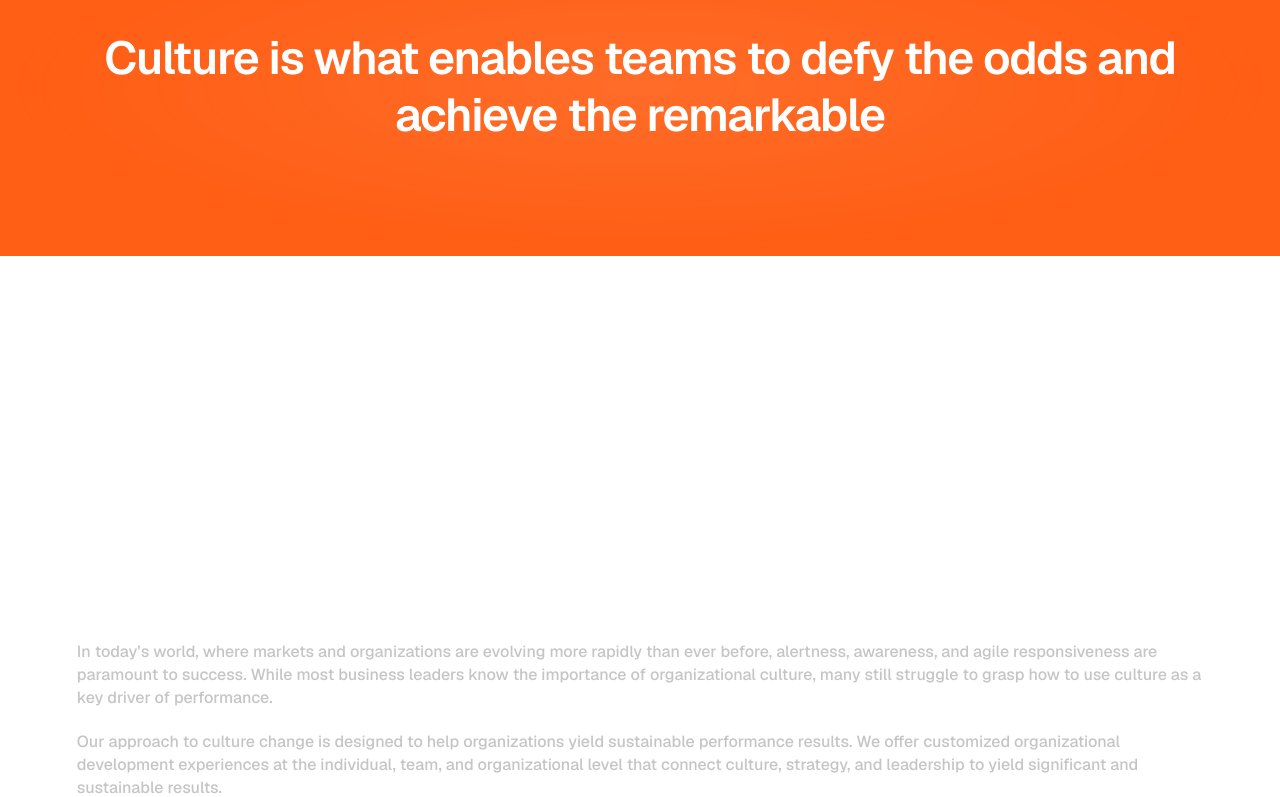
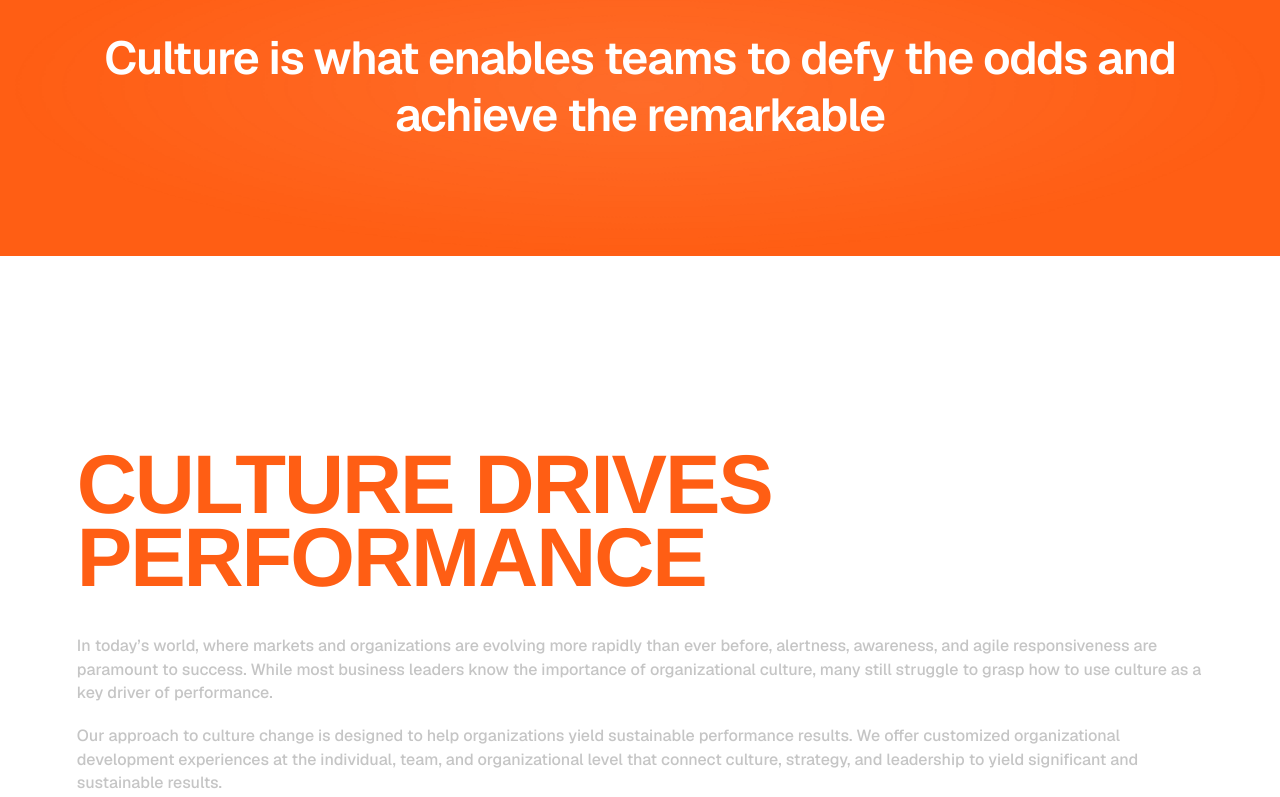
Before and after one commit to chaitanyaeparivartan-sketch/Celebratory-Network, a Next.js app: page /business-od in a window 1280 px wide. Shown: the part 690-1487 px from the top of the page. Built offline with nearby package versions, Linux system fonts and the light colour scheme; a web font is replaced by a local one.

Commit message:
Ensure CULTURE DRIVES PERFORMANCE title is clearly visible without clipping

```diff
--- a/app/od-consulting/business-od/components/Info.jsx
+++ b/app/od-consulting/business-od/components/Info.jsx
@@ -1,7 +1,5 @@
 'use client'; // needed in Next.js App Router; harmless elsewhere
 import { useEffect, useRef } from 'react';
-
-const TITLE_LINES = ['CULTURE DRIVES', 'PERFORMANCE'];
 
 const PARAGRAPHS = [
   'In today’s world, where markets and organizations are evolving more rapidly than ever before, alertness, awareness, and agile responsiveness are paramount to success. While most business leaders know the importance of organizational culture, many still struggle to grasp how to use culture as a key driver of performance.',
@@ -14,7 +12,6 @@ const clamp = (v) => Math.max(0, Math.min(1, v));
 
 export default function Info({ className = '' }) {
   const sectionRef = useRef(null);
-  const charRefs = useRef([]);
   const wordRefs = useRef([]);
 
   useEffect(() => {
@@ -30,18 +27,9 @@ export default function Info({ className = '' }) {
 
       const p = clamp(-rect.top / scrollableDist);
 
-      // Heading: letters rise into place from behind overflow clip, all finished by 18% of scroll
-      const tp = clamp(p / 0.18);
-      const chars = charRefs.current;
-      chars.forEach((c, i) => {
-        if (!c) return;
-        const local = clamp(tp * 1.6 - (i / chars.length) * 0.6);
-        c.style.transform = local >= 1 ? 'none' : `translateY(${(1 - local) * 105}%)`;
-      });
-
-      // Paragraphs: words fill in sequentially between 15% and 80% of scroll
+      // Paragraphs: words fill in sequentially between 5% and 85% of scroll
       const words = wordRefs.current;
-      const n = clamp((p - 0.15) / 0.65) * words.length;
+      const n = clamp((p - 0.05) / 0.80) * words.length;
       words.forEach((w, i) => {
         if (w) w.dataset.on = String(i < n);
       });
@@ -62,38 +50,19 @@ export default function Info({ className = '' }) {
     };
   }, []);
 
-  let charIndex = 0;
   let wordIndex = 0;
 
   return (
-    <section ref={sectionRef} className={`relative h-[320vh] bg-white ${className}`}>
+    <section ref={sectionRef} className={`relative min-h-[260vh] bg-white ${className}`}>
       {/* Sticky viewport container */}
       <div className="sticky top-0 flex min-h-screen flex-col justify-center gap-6 sm:gap-8 md:gap-10 px-5 sm:px-8 md:px-[6vw] max-w-[1783px] mx-auto pt-16 sm:pt-20 pb-10">
-        {/* Kinetic Rising Title: CULTURE DRIVES PERFORMANCE */}
+        {/* Bold Condensed Title: CULTURE DRIVES PERFORMANCE */}
         <h2
           aria-label="Culture drives performance"
-          className="flex flex-col gap-1 sm:gap-2 font-[Archivo,'Helvetica_Neue',Arial,sans-serif] text-[length:clamp(2.4rem,6.2vw,5.6rem)] font-black uppercase leading-[.88] text-[#FF5E14] [font-stretch:65%] tracking-tight select-none"
+          className="font-[Archivo,'Helvetica_Neue',Arial,sans-serif] text-[length:clamp(2.5rem,6.5vw,5.8rem)] font-black uppercase leading-[.88] text-[#FF5E14] [font-stretch:65%] tracking-tight select-none"
         >
-          {TITLE_LINES.map((line, lineIdx) => (
-            <div key={lineIdx} className="flex flex-wrap gap-x-[.25em]">
-              {line.split(' ').map((word) => (
-                <span key={word} aria-hidden="true" className="inline-flex overflow-hidden pb-[.06em]">
-                  {word.split('').map((ch, i) => {
-                    const idx = charIndex++;
-                    return (
-                      <span
-                        key={i}
-                        ref={(el) => (charRefs.current[idx] = el)}
-                        className="inline-block translate-y-[105%] will-change-transform motion-reduce:translate-y-0"
-                      >
-                        {ch}
-                      </span>
-                    );
-                  })}
-                </span>
-              ))}
-            </div>
-          ))}
+          <span className="block">CULTURE DRIVES</span>
+          <span className="block">PERFORMANCE</span>
         </h2>
 
         {/* Highlightable Paragraphs Stack */}
```
